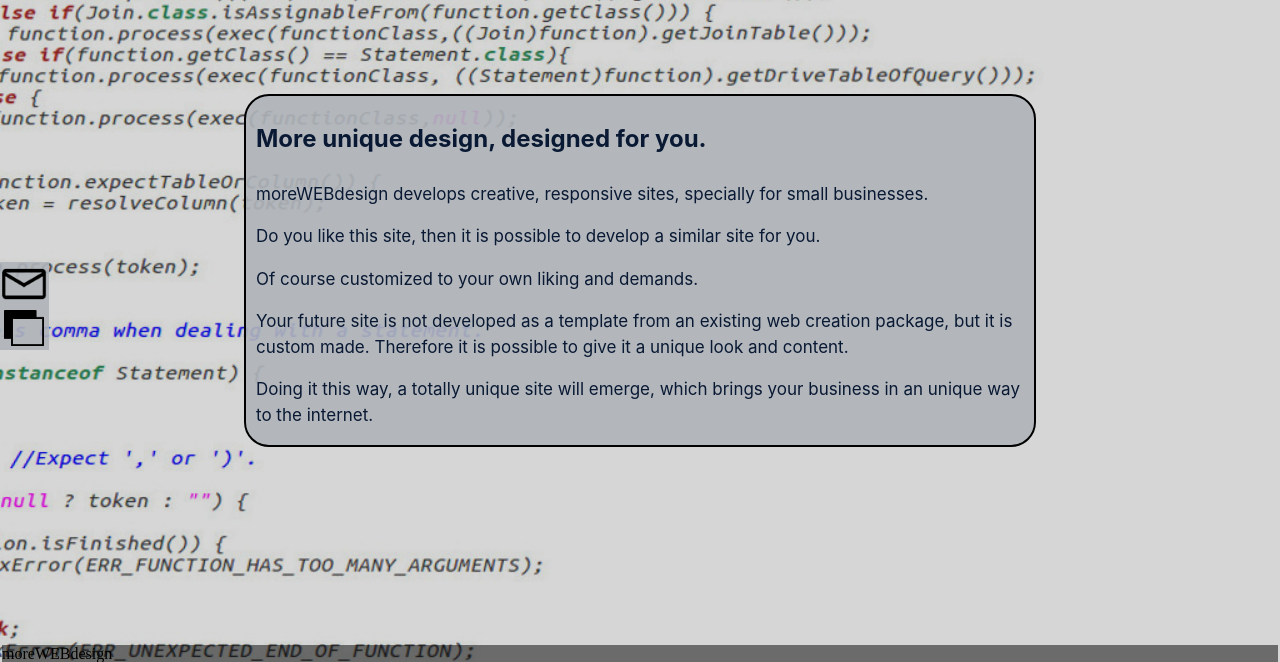
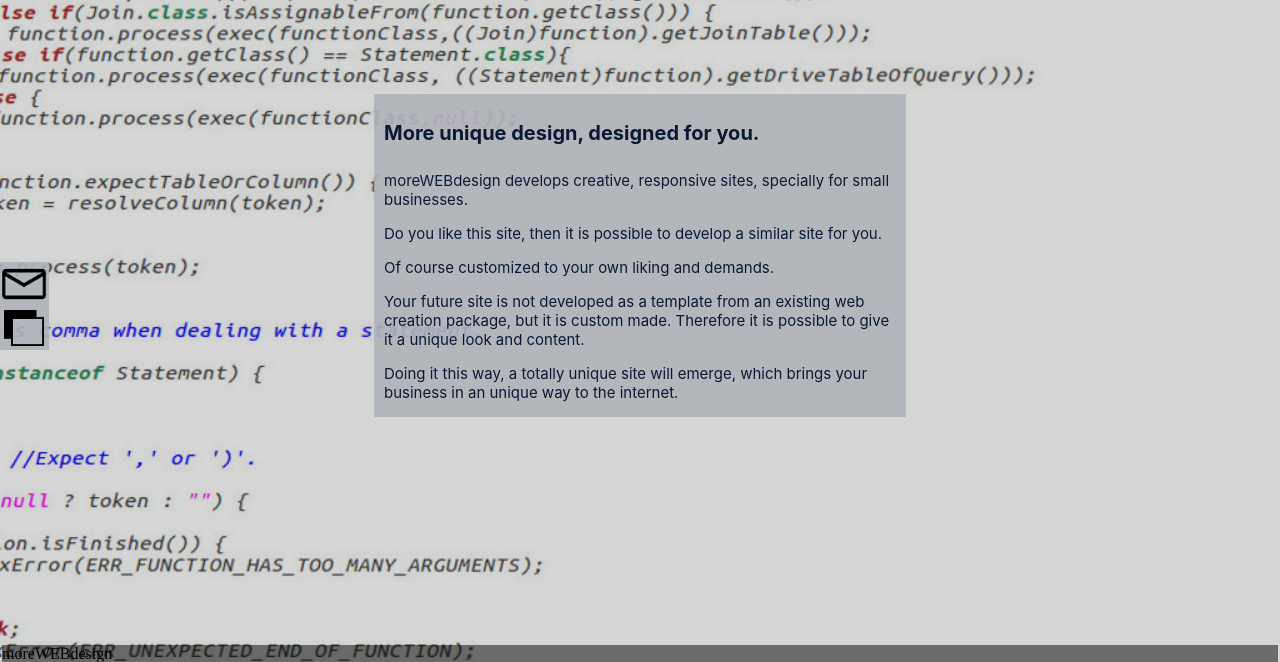
Before and after one commit to wybrandvdmeer/website-engels, a plain HTML site: page index.html in a window 1280 px wide. Shown: the part 138-800 px from the top of the page. Drawn offline with Linux system fonts and the light colour scheme.

Commit message:
Smaller font and no rounded corners.

```diff
--- a/main.css
+++ b/main.css
@@ -8,18 +8,16 @@
 
 p {
 	font-family: -apple-system, BlinkMacSystemFont, "Segoe UI", Helvetica, Arial, sans-serif, "Apple Color Emoji", "Segoe UI Emoji", "Segoe UI Symbol";
-	font-size: 17px;
-	line-height: 1.5;
+	font-size: 15px;
 	word-wrap: break-word;
 }
 
 h4  {
 	font-family: -apple-system, BlinkMacSystemFont, "Segoe UI", Helvetica, Arial, sans-serif, "Apple Color Emoji", "Segoe UI Emoji", "Segoe UI Symbol";
-	font-size: 24px;
+	font-size: 20px;
 	font-style: normal;
 	font-variant: normal;
 	font-weight: bold;
-	line-height: 22.0px;
 }
 
 .slide-show {
@@ -185,7 +183,7 @@ ul li {
 .content-home {
 	position: relative;
 	margin: auto;
-	width: 60%;
+	width: 40%;
 
 	top: 20%;
 	padding: 0 10px 0 10px;
@@ -194,16 +192,6 @@ ul li {
 	*/
 	overflow: auto;
 	max-height: calc(70vh - 50px);
-
-/* For the different browser types (firefox & chrome works):
-	Opera: height: -o-calc(100% - 65px);
-	Google, safari: height: -webkit-calc(100% - 65px);
-	Firefox: height: -moz-calc(100% - 65px);
-*/
-
-	border-radius: 25px;
-	border: 2px solid black;
-
 }
 
 .footer {
```
